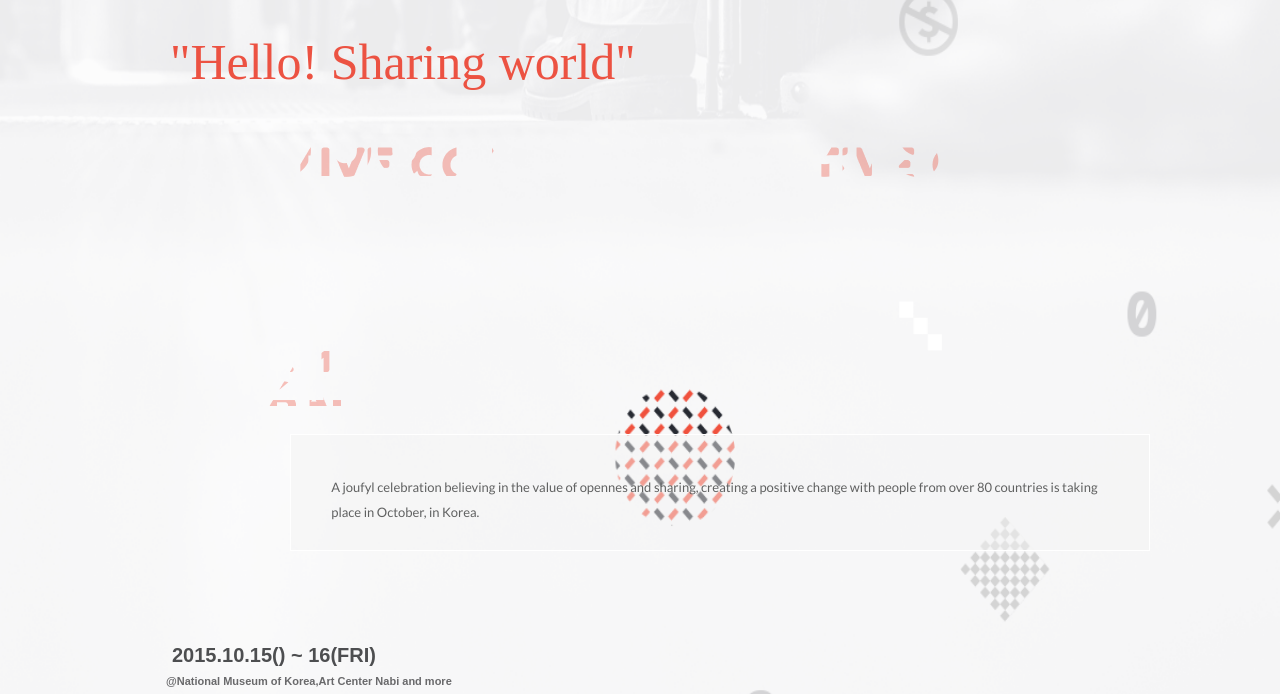
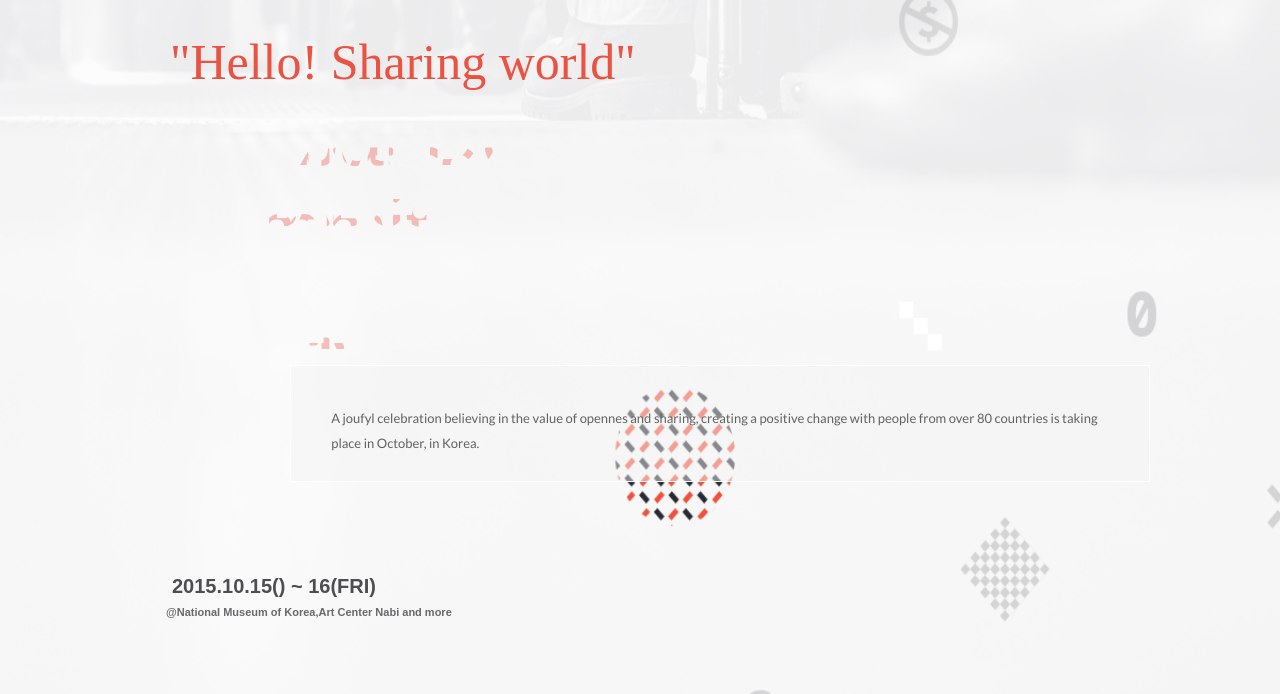
Before and after one commit to MeqdamAlqudah/Conference-page-project, a website: page index.html in a window 1280 px wide. Shown: the part 106-800 px from the top of the page. Drawn offline with Linux system fonts and the light colour scheme.

Commit message:
Change the font family

```diff
--- a/Css/style.css
+++ b/Css/style.css
@@ -145,7 +145,7 @@ body .Desktop {
 
 .home-page h1 {
   color: #ec5242;
-  font-family: Cocogoose, sans-serif;
+  font-family: "Cocogoos", sans-serif;
   font-style: normal;
   font-weight: normal;
   mask-image: url("background-img/Mask.png");
```
